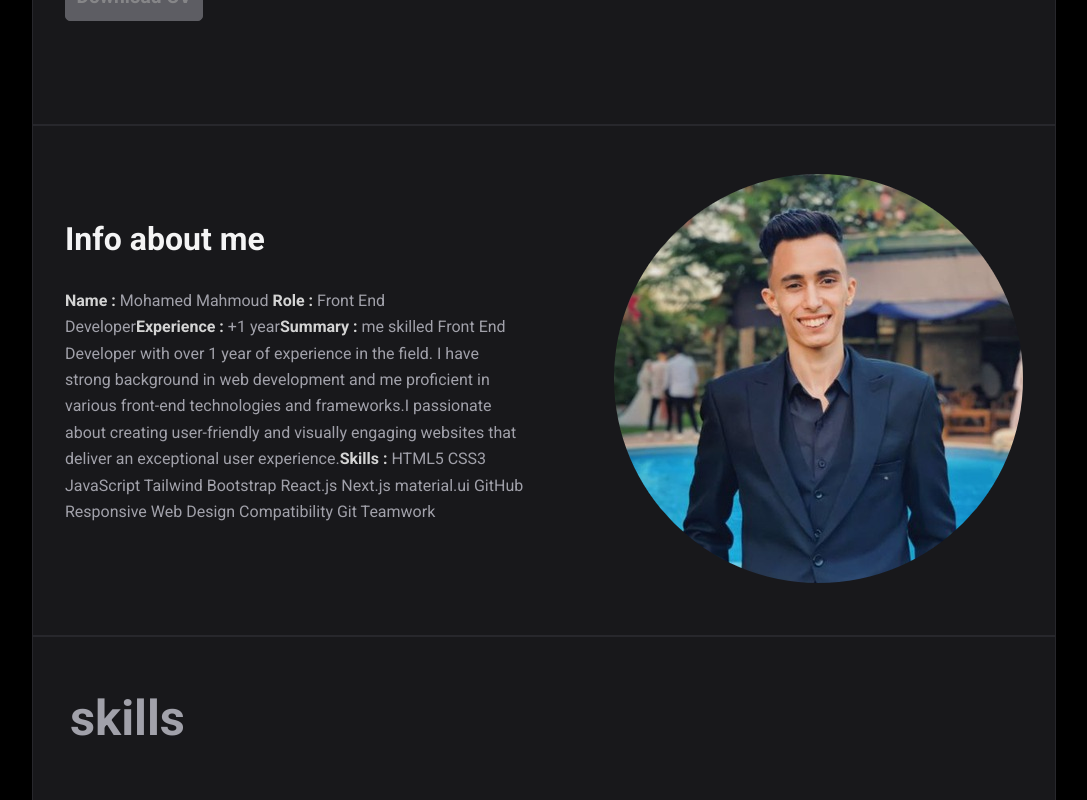
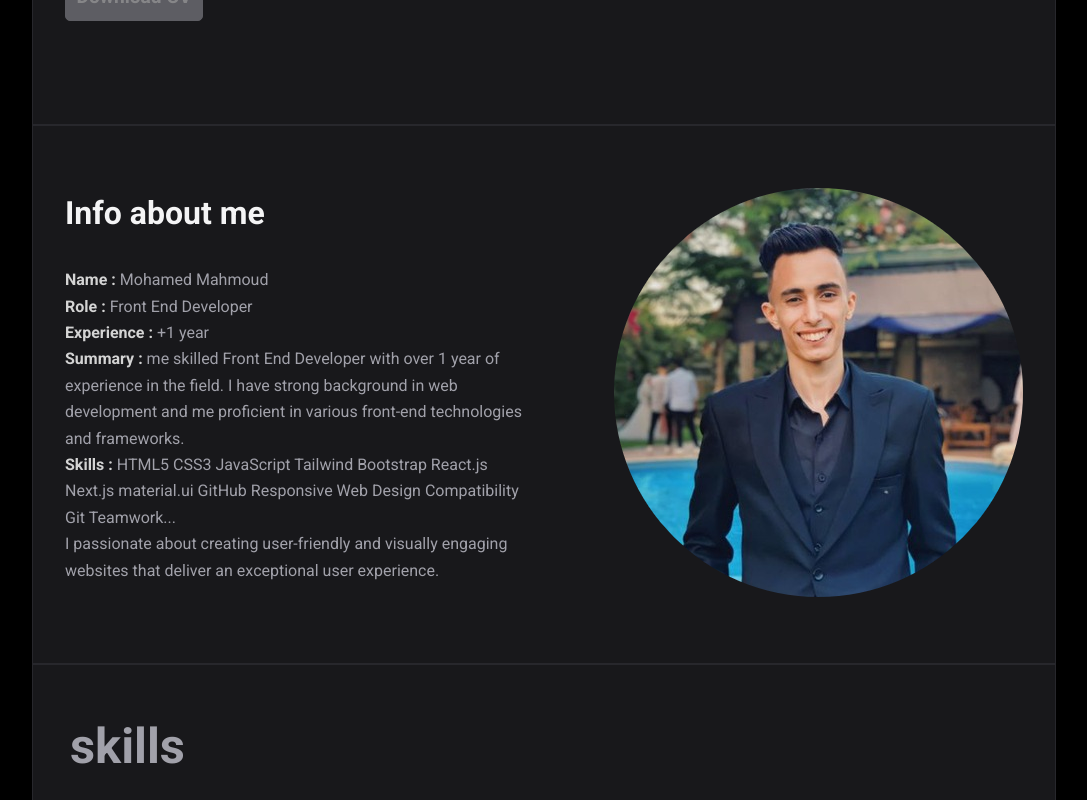
Before and after one commit to Mohamed-Mahmoud-Frontend/Mohamed-Mahmoud, a React (Vite) app: page / in a window 1280 px wide. Shown: the part 497-1297 px from the top of the page, without its empty margins (96-1183 px from the left). Built offline with nearby package versions, Linux system fonts and the light colour scheme.

Commit message:
editcontact

```diff
--- a/src/component/contact/Contact.jsx
+++ b/src/component/contact/Contact.jsx
@@ -88,6 +88,7 @@ value={input}
           {state.succeeded && (
             <p
               style={{
+                color :"var(--title)",
                 marginTop: ".5rem",
                 fontSize: "20px",
                 display: "flex",
--- a/src/component/info/InfoAbout.css
+++ b/src/component/info/InfoAbout.css
@@ -11,6 +11,9 @@
     .light span b {
       color: #000;
 
+    }
+    .title{
+        width: 100%;
     }
     #about {
         display: flex;
--- a/src/component/info/InfoAbout.jsx
+++ b/src/component/info/InfoAbout.jsx
@@ -3,27 +3,37 @@ import image from "../hero/img.png";
 const InfoAbout = () => {
   return (
     <section id="about">
-      <div>
+      <div className="title" >
         <h2>Info about me</h2>
         <p className="subtitle">
           <span>
-            <b>Name :</b> Mohamed Mahmoud <b>Role : </b> Front End Developer
+            <b>Name :</b> Mohamed Mahmoud <b>
+            <br/>
+            Role : </b> Front End Developer
           </span>
+          <br/>
+
           <span>
             <b>Experience :</b> +1 year
           </span>
+          <br/>
+
           <span>
             <b>Summary : </b> me skilled Front End Developer with over 1 year
             of experience in the field. I have strong background in web development
             and me proficient in various front-end technologies and frameworks.
           </span>
+          <br/>
+          <span> <b>Skills :</b> HTML5 CSS3 JavaScript Tailwind Bootstrap React.js
+          Next.js material.ui GitHub Responsive Web Design Compatibility Git
+          Teamwork...
+        </span>
+        <br/>
           <span>
             I passionate about creating user-friendly and visually engaging
             websites that deliver an exceptional user experience.
-            <b>Skills :</b> HTML5 CSS3 JavaScript Tailwind Bootstrap React.js
-            Next.js material.ui GitHub Responsive Web Design Compatibility Git
-            Teamwork
-          </span>
+            <br/>
+</span>
         </p>
       </div>
       <div className="imgAbout">
```
